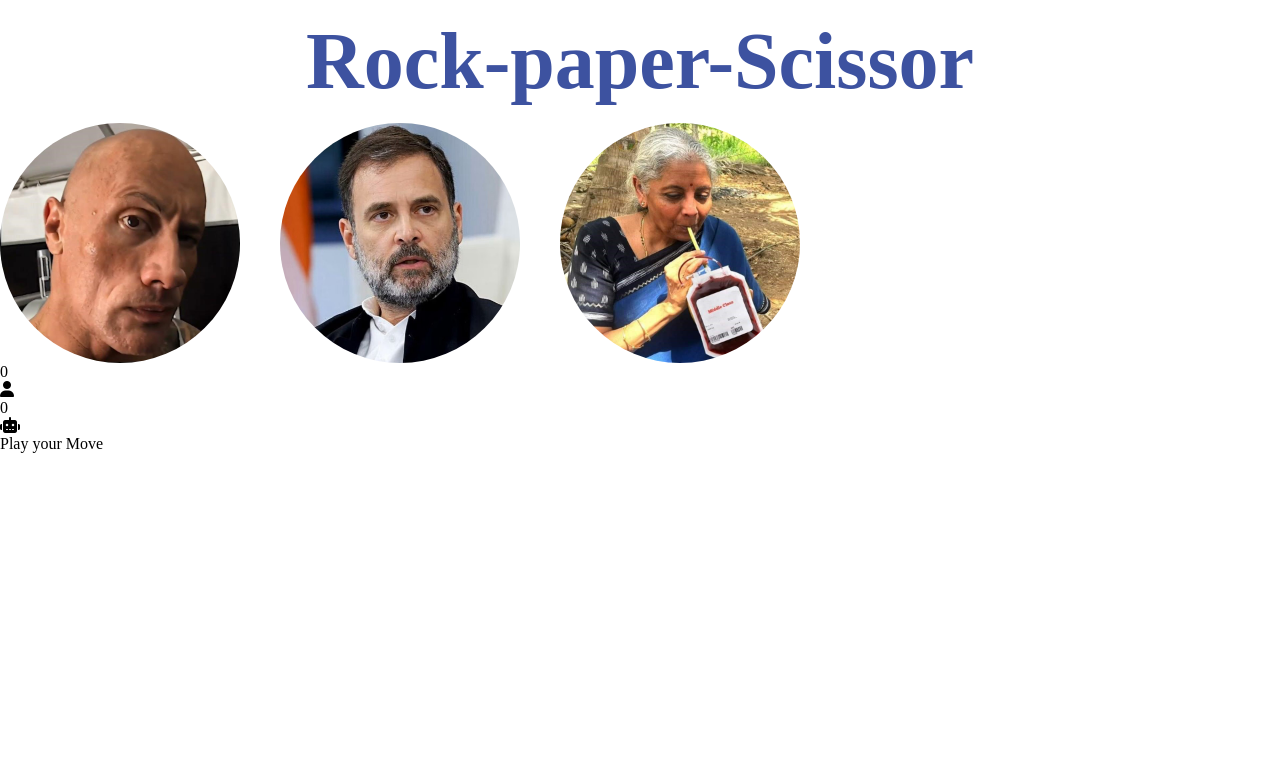
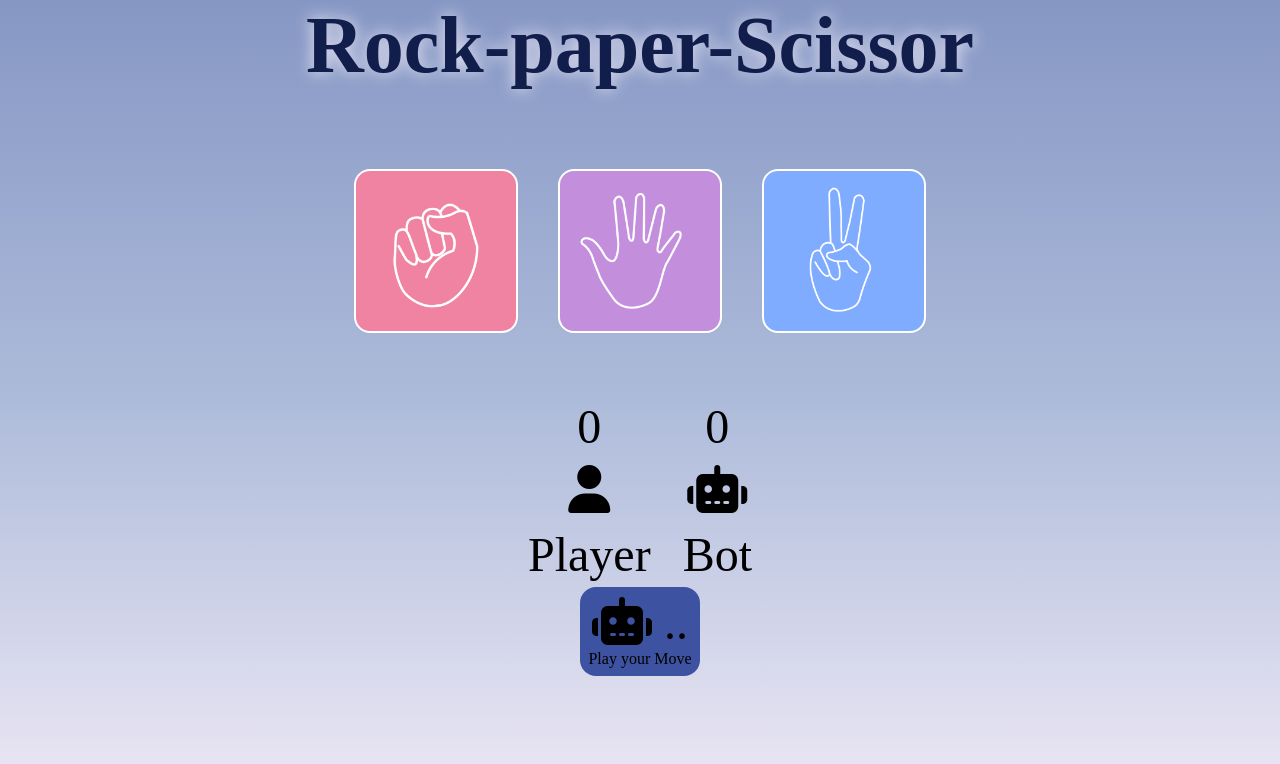
Before and after one commit to ABHISHEK-RAJ69/Projects, a plain HTML site: page Rock-Paper-Scissors/index.html in a window 1280 px wide. Drawn offline with Linux system fonts and the light colour scheme.

Commit message:
added animation in css

```diff
--- a/Rock-Paper-Scissors/index.html
+++ b/Rock-Paper-Scissors/index.html
@@ -11,28 +11,27 @@
 <body>
     <h1>Rock-paper-Scissor</h1>
     <div class="choices">
-        <div class="Choice" id="Rock">
-            <img src="Rock.jpg" alt="Rock">
+        <div class="choice" id="rock">
         </div>
-        <div class="Choice" id="Paper">
-            <img src="Paper.jpg" alt="Paper">
+        <div class="choice" id="paper">
         </div>
-        <div class="Choice" id="scissor">
-            <img src="scissor1.jpg" alt="scissor">
+        <div class="choice" id="scissor">
         </div>
     </div>
     <div class="score_board">
         <div class="score" id="player">
             <p id="user-score">0</p>
             <i class="fa-solid fa-user"></i>
+            <p>Player</p>
         </div>
         <div class="score" id="bot">
             <p id="bot-score">0</p>
             <i class="fa-solid fa-robot"></i>
+            <p>Bot</p>
         </div>
     </div>
     <div class="msg-container">
-        <p id="msg">Play your Move</p>
+        <p id="msg"> <i class="fa-solid fa-robot"></i> .. <div class="msg">Play your Move</div></p>
     </div>
 
     <script src="script.js"></script>
--- a/Rock-Paper-Scissors/style.css
+++ b/Rock-Paper-Scissors/style.css
@@ -1,30 +1,90 @@
 *{
     padding: 0%;
     margin: 0%;
+    text-align: center;
 }
 body{
     /* background-image: linear-gradient(#3D52A0,#7071E6,#8697C4,#ADBBDA,#EDE8F5); */
-    /* background-image: linear-gradient(#8697C4,#ADBBDA,#EDE8F5);*/
+    background-image: linear-gradient(#8697C4,#ADBBDA,#EDE8F5);
+    background-repeat: no-repeat;
+    background-size: cover;
+    height: 100vh;
 }
 h1{
-    color: #3d52a0;
+    color: #111D4A;
     text-align: center;
     font-size: 10vb;
-    text-shadow: 0 0 2vb white;
-    padding: 2vh;
+}
+h1:hover{
+    text-shadow: 0 0 2vb #EDE8F5;
+
 }
 .choices{
     display: flex;
     gap :5vb;
-
-
+    align-items: center;
+    justify-content: center;
+    margin-top: 5vh;
+    height: 30vh;
 }
-.choices{
-    border-radius: 50%;
-    height: 30vh;
-
-
+.choice{
+    height: 20vh;
+    width: 20vh;
+    background-size:contain;
+    border-radius: 2vh;
+    border: 0.25vh solid white;
+    transition: all ease-in-out 0.5s;
+}
+#rock{
+    background-image: url(rock.png);
+}
+#paper{
+    background-image: url(paper.png);
+}
+#scissor{
+    background-image: url(scissor.png);
+}
+.score_board{
+    display: flex;
+    justify-content: center;
+    margin-top: 3vh;
+    font-size: 6vh;
+    gap: 4vb;
+    align-items: center;
+    line-height: 8vh;
 }
 img{
-    height: 30vh;border-radius: 50%;
+    width: 20vb;
+    height: 30vh;
+    object-fit: cover;
+    border-radius: 50%;
+    border: 2px solid #111D4A;
 }
+.choice:hover{
+    width: 30vb;
+    height: 30vh;
+}
+#rock:hover{
+    background-image: url(Rock.jpg);
+}
+#paper:hover{
+    background-image: url(Paper.jpg);
+}
+#scissor:hover{
+    background-image: url(scissor1.jpg);
+}
+.msg-container{
+    background-color: #3d52a0;
+    display: inline-block;
+    border-radius: 2vb;
+    padding: 1vb;
+}
+#msg{
+    font-size: 6vh;
+}
+.msg-container p{
+    font-size: 4vh;
+}
+.msg{
+    display: flex;
+}
```
Also changed, not shown: Rock-Paper-Scissors/paper.png (added), Rock-Paper-Scissors/rock.png (added), Rock-Paper-Scissors/scissor.png (added).
